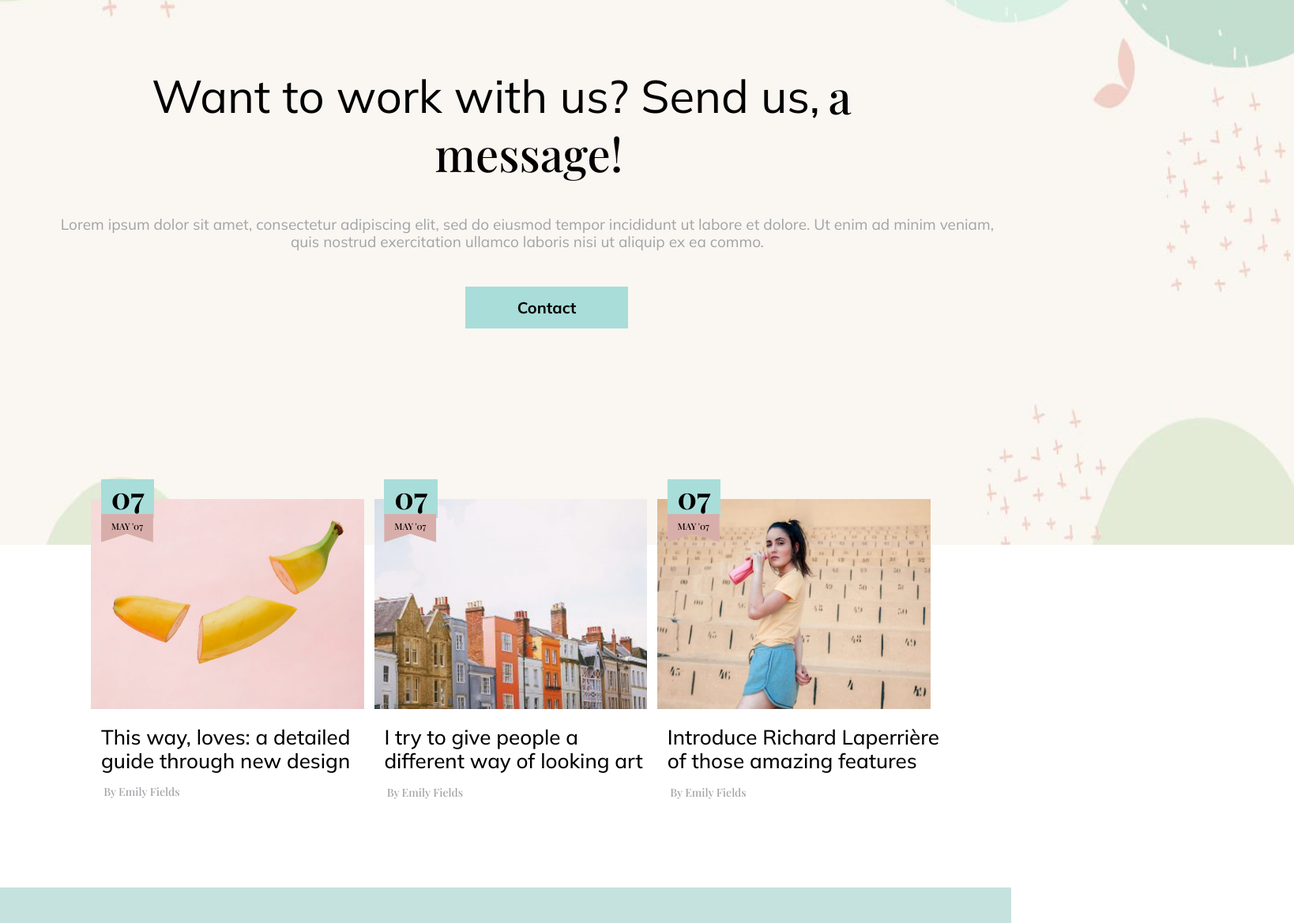
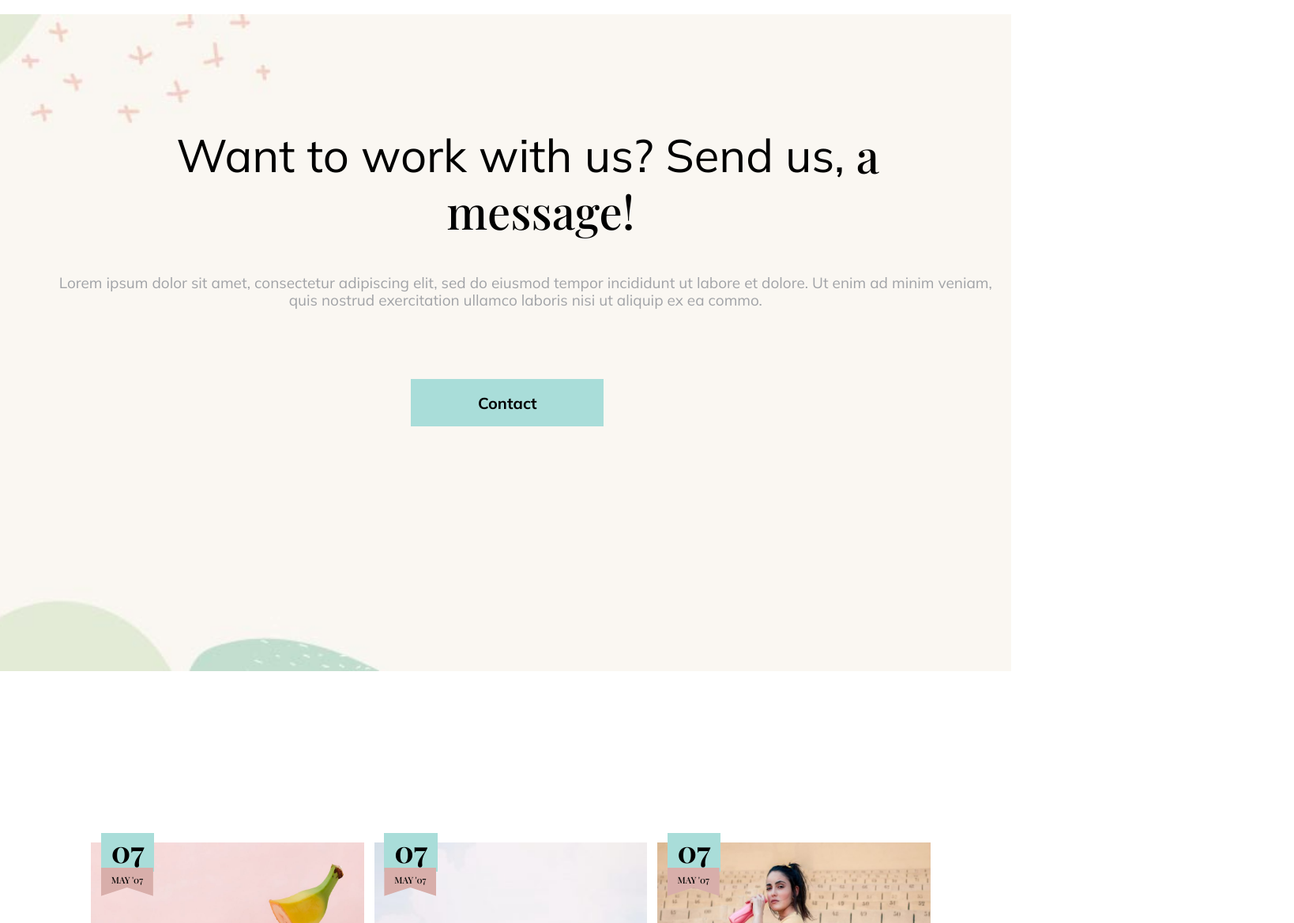
Before and after one commit to Meriellesantana/maree, a plain HTML site: page index.html in a window 1280 px wide. Shown: the part 2350-3519 px from the top of the page at 79% size, 1638 px wide, since content can reach past the window. Drawn offline with nearby package versions, Linux system fonts and the light colour scheme; a web font is replaced by a local one.

Commit message:
atualizado mouse e plano de fundo

```diff
--- a/css/maree.css
+++ b/css/maree.css
@@ -3,6 +3,9 @@
     /* -webkit-clip-path: polygon(0 0,100% 0,100% 100%,50% 70%,0 100%);
     clip-path: polygon(0 0,100% 0,100% 100%,50% 70%,0 100%); */
     /* cursor:url(../img/mouse.gif),auto; */
+*{
+    cursor: url('../img/mouse.gif'),pointer;
+}
 header{
     position: relative;
     width: 100%;
@@ -52,7 +55,7 @@
 }
 .p:hover{
     background-color: rgba(169, 221, 217, 0.658);
-        cursor: pointer;
+    cursor: url('../img/mouse2.gif'),pointer;
 }
 .q{
     position: absolute;
@@ -65,7 +68,7 @@
 }
 .q:hover{
     background-color: rgba(189, 197, 196, 0.658);
-        cursor: pointer;
+    cursor: url('../img/mouse2.gif'),pointer;
 }
 .r{
     position: absolute;
@@ -78,7 +81,7 @@
 }
 .r:hover{
     background-color: rgba(189, 209, 180, 0.658);
-        cursor: pointer;
+    cursor: url('../img/mouse2.gif'),pointer;
 }
 .s{
     position: absolute;
@@ -91,7 +94,7 @@
 }
 .s:hover{
     background-color:rgba(237, 199, 252, 0.658);
-        cursor: pointer;
+   cursor: url('../img/mouse2.gif'),pointer;
 }
 .t{
     position: absolute;
@@ -104,7 +107,7 @@
 }
 .t:hover{
     background-color: rgba(241, 252, 141, 0.658);
-        cursor: pointer;
+    cursor: url('../img/mouse2.gif'),pointer;
 }
 .u{
     position: absolute;
@@ -117,7 +120,7 @@
 }
 .u:hover{
     background-color: rgba(253, 219, 106, 0.658);
-        cursor: pointer;
+    cursor: url('../img/mouse2.gif'),pointer;
 }
 
 .logo{
@@ -146,7 +149,6 @@
     color: rgb(175, 179, 184);
     z-index: 200;
     }
-
 .a{
     margin-top: 4%;
     font-weight: 700;
@@ -157,6 +159,12 @@
     padding-right: 3%;
     border: rgb(216, 174, 170) 2px solid;
     background-color: rgba(112, 128, 144, 0);
+}
+.a:hover{
+    cursor: url('../img/mouse2.gif'),pointer;
+    border: rgb(216, 174, 170) 2px solid;
+    background-color: rgb(216, 174, 170);
+    color: rgb(255, 255, 255);
 }
 .bola{
     font-size: 18px;
@@ -222,7 +230,6 @@
     left:51%;
     width: 3%;
     height: 9%;
-
 
 }
 .i{
@@ -297,7 +304,6 @@
 }
 .nuvem{
     color: rgb(58, 26, 26);
-
 }
 .lapis{
     color: rgb(228, 100, 41);
@@ -310,11 +316,9 @@
     margin-top: 7%;
     margin-left: 4%;
     text-align: center;
-
 }
 .luzz{
     margin-left: 14%;
-
 }
 h3{
     font-family: 'Mulish', sans-serif;
@@ -330,30 +334,28 @@
     line-height: 24px;
 }
 .funds{
+    margin-top: 10%;
     position: relative;
-    }
-    .fun{
-        position: absolute;
+    background-image: url('../img/h-2-background-1.jpg');
     background-size: cover;
+    background-position: 25% 10%;
     background-repeat: no-repeat;
-        width: 157%;
-        height: 100vh;
+    width: 129%;
+    height: 104vh;
     left: -29%;
     z-index: 0;
 }
-
  h5{
     position: absolute;
-       padding-top: 8%;
-        padding-left:  15%;
+    padding-top: 3%;
+    padding-left:  36%;
     font-family: 'Mulish', sans-serif;
     font-size: 58px;
     font-weight: normal;
-
 }
 .ital{
     position: absolute;
-        top: 60%;
+    top: 42%;
     left:  101%;
     font-size: 58px;
     font-family: 'Playfair Display';
@@ -361,10 +363,9 @@
     font-weight: 500;
 }
 .itali{
-
     position: absolute;
     top: 103%;
-        left:  53%;
+    left:  65%;
     font-size: 58px;
     font-family: 'Playfair Display';
     text-align: center;
@@ -372,8 +373,8 @@
 }
 .meio{
     position: absolute;
-        padding-top: 30%;
-        padding-left:  6%;
+    padding-top: 20%;
+    padding-left:  27%;
     font-family: 'Mulish', sans-serif;
     font-size: 19px;
     color:  rgb(161, 163, 167);
@@ -384,8 +385,8 @@
     font-family: 'Mulish', sans-serif;
     font-weight: normal;
     position: absolute;
-        margin-top: 37%;
-        left: 46%;
+    margin-top: 28%;
+    left: 54%;
     font-weight: 700;
     font-size: 20px;
     padding-top: 1%;
@@ -394,6 +395,13 @@
     padding-right: 5%;
     border: rgb(169, 221, 217) 2px solid;
     background-color: rgb(169, 221, 217);
+    z-index: 3000;
+}
+.cont:hover{
+    cursor: url('../img/mouse2.gif'),pointer;
+    border: rgb(216, 174, 170) 2px solid;
+    background-color: rgb(216, 174, 170);
+    color: rgb(255, 255, 255);
 }
 .trio{
     position: relative;
@@ -401,7 +409,7 @@
 .banana{
     position: absolute;
     left: 9%;
-    padding-top: 58%;
+    padding-top: 17%;
     width: 27%;
     height: 1444%;
 
@@ -409,7 +417,7 @@
 .predio{
     position: absolute;
     left: 37%;
-    padding-top: 58%;
+    padding-top: 17%;
     width: 27%;
     height: 1444%;
 
@@ -417,7 +425,7 @@
 .mulher{
     position: absolute;
     left: 65%;
-    padding-top: 58%;
+    padding-top: 17%;
     width: 27%;
     height: 1444%;
 
@@ -430,7 +438,7 @@
     padding-top: 1px;
     padding-bottom: 5px;
     left: 10%;
-    margin-top: 56%;
+    margin-top: 16%;
     font-size: 38px;
     font-weight: 700;
     font-family: 'Playfair Display',serif;
@@ -444,7 +452,7 @@
     padding-top: 1px;
     padding-bottom: 5px;
     left: 38%;
-    margin-top: 56%;
+    margin-top: 16%;
     font-size: 38px;
     font-weight: 700;
     font-family: 'Playfair Display',serif;
@@ -458,7 +466,7 @@
     padding-top: 1px;
     padding-bottom: 5px;
     left: 66%;
-    margin-top: 56%;
+    margin-top: 16%;
     font-size: 38px;
     font-weight: 700;
     font-family: 'Playfair Display',serif;
@@ -472,7 +480,7 @@
     padding-top: 9px;
     padding-bottom: 14px;
     left: 10%;
-    margin-top: 58%;
+    margin-top: 18%;
     font-size: 11.5px;
     font-weight: 500;
     font-family: 'Playfair Display',serif;
@@ -487,7 +495,7 @@
     padding-top: 9px;
     padding-bottom: 14px;
     left: 38%;
-    margin-top: 58%;
+    margin-top: 18%;
     font-size: 11.5px;
     font-weight: 500;
     font-family: 'Playfair Display',serif;
@@ -502,7 +510,7 @@
     padding-top: 9px;
     padding-bottom: 14px;
     left: 66%;
-    margin-top: 58%;
+    margin-top: 18%;
     font-size: 11.5px;
     font-weight: 500;
     font-family: 'Playfair Display',serif;
@@ -516,7 +524,7 @@
 .b1{
     position: absolute;
     left: 10%;
-    margin-top: 79%;
+    margin-top: 39%;
     font-size: 26px;
     font-weight: 500;
     font-family: 'Mulish', sans-serif;
@@ -536,7 +544,7 @@
 .b2{
     position: absolute;
     left: 38%;
-    margin-top: 79%;
+    margin-top: 39%;
     font-size: 26px;
     font-weight: 500;
     font-family: 'Mulish', sans-serif;
@@ -556,7 +564,7 @@
 .b3{
     position: absolute;
     left: 66%;
-    margin-top: 79%;
+    margin-top: 39%;
     font-size: 26px;
     font-weight: 500;
     font-family: 'Mulish', sans-serif;
@@ -584,7 +592,7 @@
 }
 .eee:hover{
     background-color: rgba(169, 221, 217, 0.658);
-    cursor: pointer;
+    cursor: url('../img/mouse2.gif'),pointer;
 }
 .fff{
     position: absolute;
@@ -597,7 +605,7 @@
 }
 .fff:hover{
     background-color:rgba(169, 221, 217, 0.658);
-    cursor: pointer;
+    cursor: url('../img/mouse2.gif'),pointer;
 }
 .ggg{
     position: absolute;
@@ -610,7 +618,7 @@
 }
 .ggg:hover{
     background-color: rgba(169, 221, 217, 0.658);
-    cursor: pointer;
+    cursor: url('../img/mouse2.gif'),pointer;
 }
 .hhh{
     position: absolute;
@@ -623,7 +631,7 @@
 }
 .hhh:hover{
     background-color: rgba(169, 221, 217, 0.658);
-    cursor: pointer;
+    cursor: url('../img/mouse2.gif'),pointer;
 }
 .iii{
     position: absolute;
@@ -636,7 +644,7 @@
 }
 .iii:hover{
     background-color: rgba(169, 221, 217, 0.658);
-    cursor: pointer;
+    cursor: url('../img/mouse2.gif'),pointer;
 }
 .kkk{
     position: absolute;
@@ -649,7 +657,7 @@
 }
 .kkk:hover{
     background-color: rgba(169, 221, 217, 0.658);
-    cursor: pointer;
+    cursor: url('../img/mouse2.gif'),pointer;
 }
 footer{
     display: flex;
@@ -657,7 +665,7 @@ footer{
     justify-content: space-around;
     position: relative;
     background-color:rgb(197, 226, 223);
-    margin-top: 95%;
+    margin-top: 55%;
     padding-bottom: 5%;
     padding-left: 128px;
     z-index: 100;
@@ -688,11 +696,13 @@ footer{
     color: black;
     padding-right: 31px;
     margin-left: 1px;
-    z-index: 100;
+    z-index: 3000;
 
 }
 .y:hover{
     color: rgb(255, 255, 255);
+    cursor: url('../img/mouse2.gif'),pointer;
+    z-index: 2000;
 }
 .aaa{
     position: absolute;
@@ -705,7 +715,7 @@ footer{
 }
 .aaa:hover{
     background-color: rgba(216, 174, 170, 0.562);
-    cursor: pointer;
+    cursor: url('../img/mouse2.gif'),pointer;
 }
 .bbb{
     position: absolute;
@@ -718,7 +728,7 @@ footer{
 }
 .bbb:hover{
     background-color: rgba(216, 174, 170, 0.562);
-    cursor: pointer;
+    cursor: url('../img/mouse2.gif'),pointer;
 }
 .ccc{
     position: absolute;
@@ -731,7 +741,7 @@ footer{
 }
 .ccc:hover{
     background-color: rgba(216, 174, 170, 0.623);
-    cursor: pointer;
+    cursor: url('../img/mouse2.gif'),pointer;
 }
 .jjj{
     position: absolute;
@@ -739,12 +749,12 @@ footer{
     left: 53%;
     height: 4%;
     width: 13%;
-    z-index: 2000;
+    z-index: 4000;
     background-color: rgba(216, 174, 170, 0);
+
 
 }
 .jjj:hover{
     background-color: rgba(216, 174, 170, 0.623);
-    cursor: pointer;
-    z-index: 2000;
+    cursor: url('../img/mouse2.gif'),pointer;
 }
--- a/index.html
+++ b/index.html
@@ -116,8 +116,7 @@
 
     <section class="funds">
 
-        <img src="../maree/img/h-2-background-1.jpg" class="fun">
-        <h5>Want to work with us? Send us,<span class="ital">a</span> </br>
+             <h5>Want to work with us? Send us,<span class="ital">a</span> </br>
             <span class="itali">message!</span> </h5>
         <span class="meio">
             Lorem ipsum dolor sit amet, consectetur adipiscing elit, sed do eiusmod tempor incididunt ut labore et
@@ -167,12 +166,12 @@
             <span class="let">Let’s Get Creative</span>
         </div>
         <div class="fi2">
-            <div class="aaa"></div> <div class="jjj"></div>
+            <div class="aaa"></div> <div class="ccc"></div>
             <a class="z" href="m"> maree.qode@gmail.com</a></br>
             <a class="z" href="m">+44645 321 789</a>
         </div>
         <div class="fi2">
-            <div class="ccc"></div> <div class="bbb"></div>
+            <div class="bbb"></div> <div class="jjj"></div>
             <a class="z" href="m">Avenue d’Auderghem 10</a></br>
             <a class="z" href="m">1040 Brussels, Belgium</a>
         </div>
```
Also changed, not shown: img/mouse.gif, img/mouse2.gif (added). Lines whose indentation alone changed are shown as unchanged.
